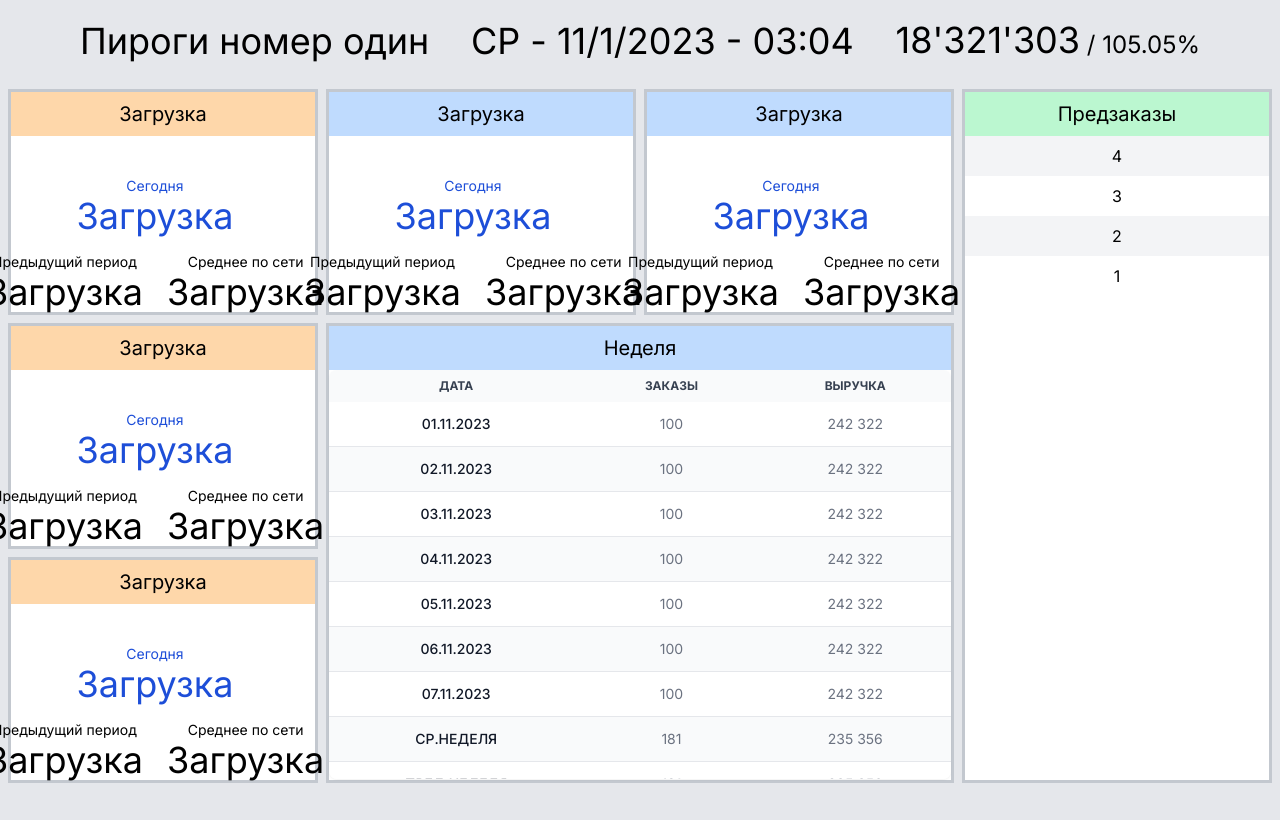
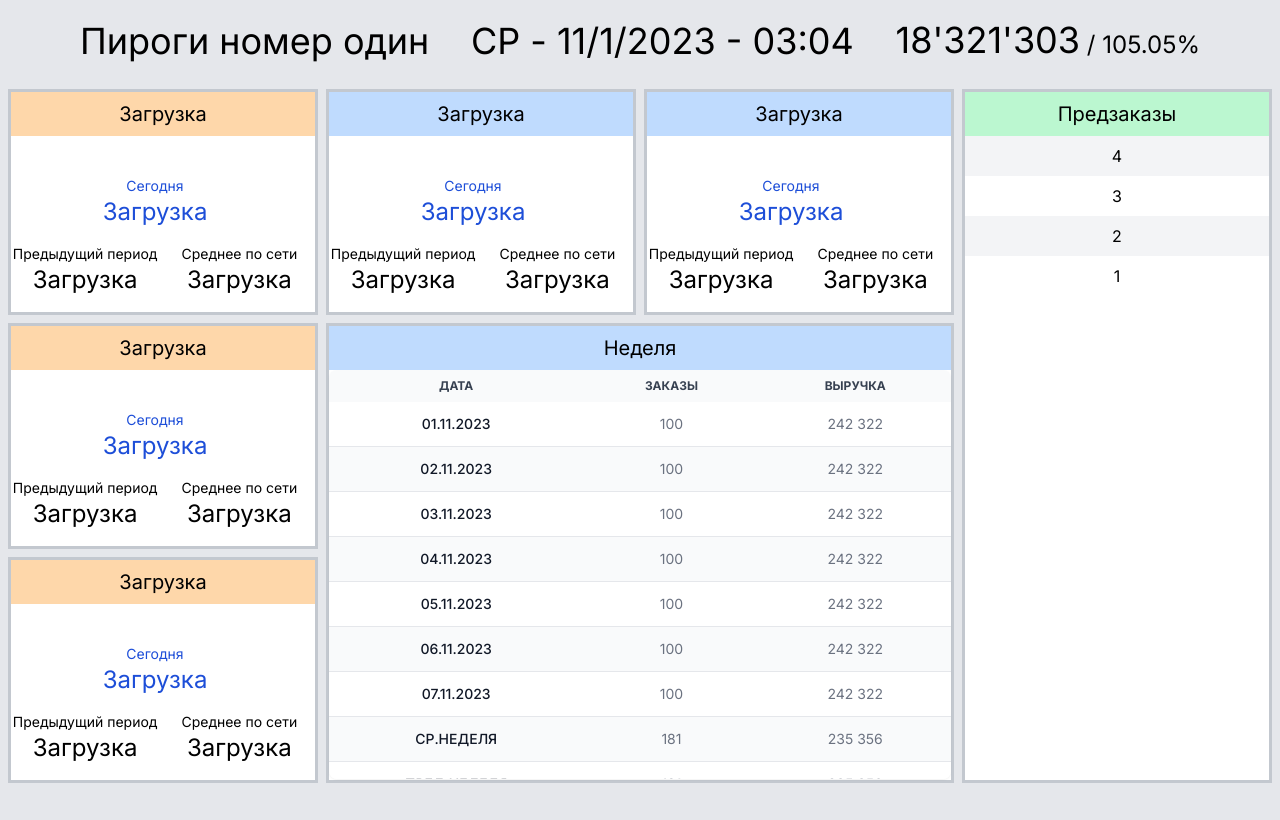
Before and after one commit to ZNP8b/rest-dashboard, a Next.js app: page / in a window 1280 px wide. Built offline with nearby package versions, Linux system fonts and the light colour scheme; no server answers.

Commit message:
Изменение размера слова "Загрузка"

```diff
--- a/app/components/Card.tsx
+++ b/app/components/Card.tsx
@@ -14,19 +14,19 @@ const Card = ({ index, title, todayAmount, prevAmount, networkAverage }: { index
 
         <div className="flex flex-col text-center">
           <span className="text-sm text-blue-700">Сегодня</span>
-          <span className="text-3xl lg:text-4xl text-blue-700">{todayAmount}</span>
+          <span className={`${todayAmount === 'Загрузка' ? '!text-2xl' : 'text-3xl'} lg:text-4xl text-blue-700`}>{todayAmount}</span>
         </div>
 
         <div className="flex text-center justify-center items-center gap-6">
 
           <div className="flex flex-col">
             <span className="text-sm">Предыдущий период</span>
-            <span className="text-3xl lg:text-4xl">{prevAmount}</span>
+            <span className={`${prevAmount === 'Загрузка' ? '!text-2xl' : 'text-3xl'} lg:text-4xl`}>{prevAmount}</span>
           </div>
 
           <div className="flex flex-col">
             <span className="text-sm">Среднее по сети</span>
-            <span className="text-3xl lg:text-4xl">{networkAverage}</span>
+            <span className={`${networkAverage === 'Загрузка' ? '!text-2xl' : 'text-3xl'} lg:text-4xl`}>{networkAverage}</span>
           </div>
 
         </div>
```
